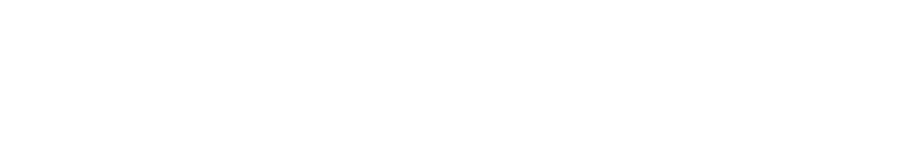
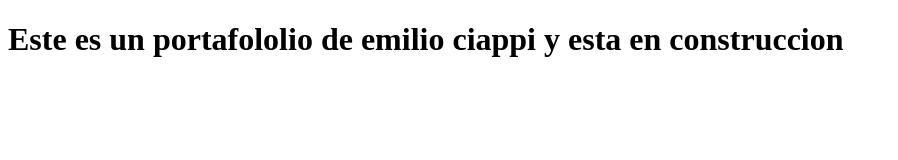
Before and after one commit to codificando12/codificando12.github.io, a plain HTML site: page index.html in a window 1280 px wide. Shown: the whole page, without its empty margins (0-898 px from the left). Drawn offline with Linux system fonts and the light colour scheme.

Commit message:
actualizacion de index

```diff
--- a/index.html
+++ b/index.html
@@ -3,9 +3,9 @@
 <head>
     <meta charset="UTF-8">
     <meta name="viewport" content="width=device-width, initial-scale=1.0">
-    <title>Document</title>
+    <title>Emi Ciappi</title>
 </head>
 <body>
-
+    <h1>Este es un portafololio de emilio ciappi y esta en construccion</h1>
 </body>
 </html>
```
